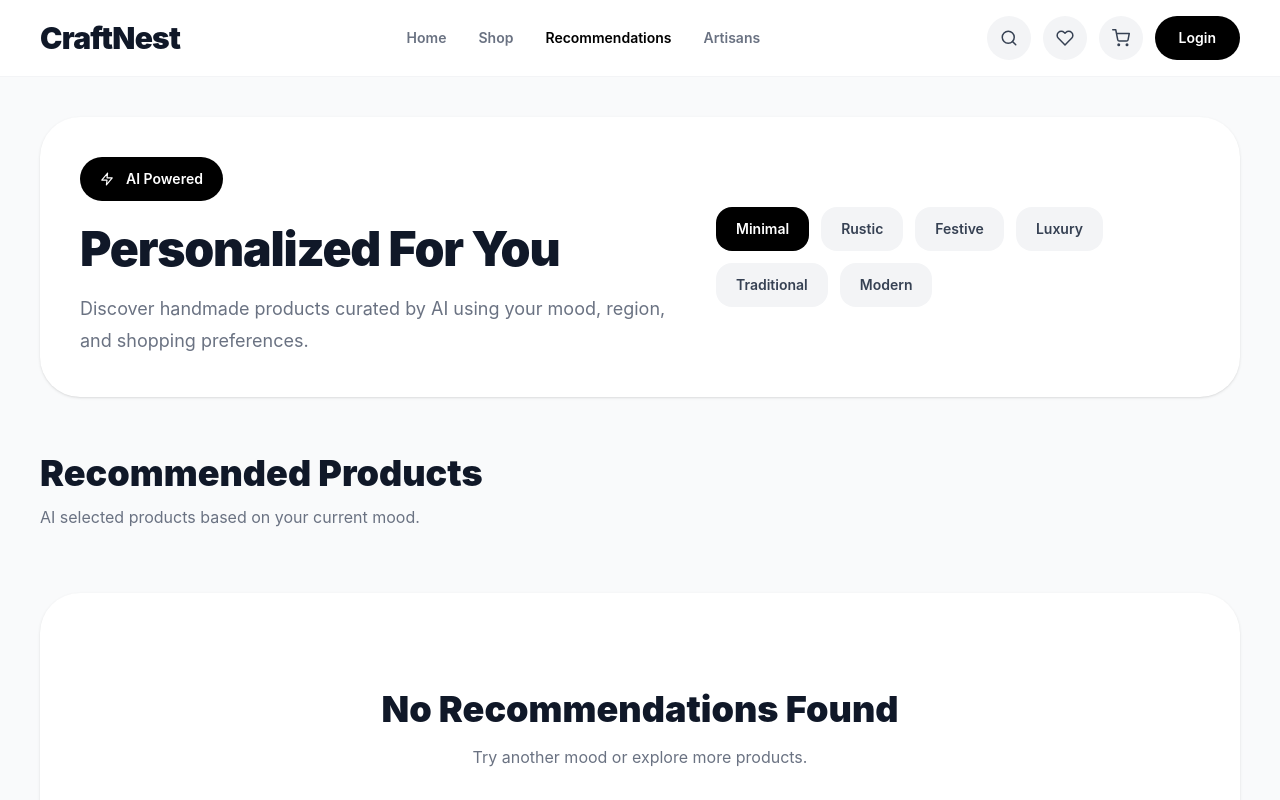
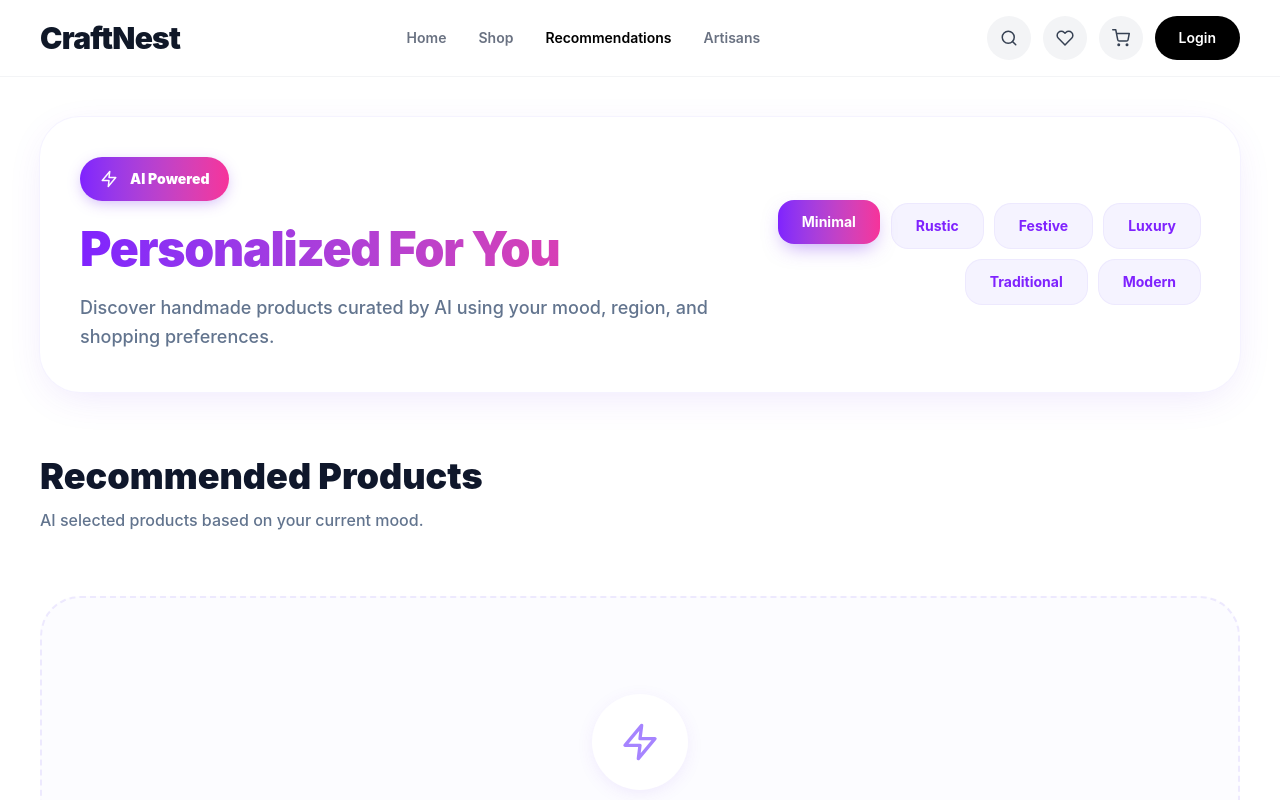
Before and after one commit to Aadarsh-max/CraftNest, a React (Vite) app: page /recommendations in a window 1280 px wide. Shown: the top 800 px of the page. Built offline with nearby package versions, Linux system fonts and the light colour scheme.

Commit message:
enhanced ui of Recommendations & Wishlist

```diff
--- a/src/pages/product/Recommendations.jsx
+++ b/src/pages/product/Recommendations.jsx
@@ -32,35 +32,35 @@ const Recommendations = () => {
   }, [dispatch, user, selectedMood]);
 
   return (
-    <div className="min-h-screen bg-gray-50 px-5 py-10 lg:px-10">
-      <div className="mx-auto max-w-7xl">
-        <div className="rounded-[40px] bg-white p-10 shadow-sm">
+    <div className="min-h-screen bg-white px-5 py-10 lg:px-10">
+      <div className="mx-auto max-w-7xl animate-[fadeIn_0.8s_ease-out]">
+        <div className="group/header rounded-[40px] bg-white p-10 shadow-[0_10px_40px_-10px_rgba(124,58,237,0.15)] ring-1 ring-violet-50 transition-all duration-700 hover:shadow-[0_20px_60px_-15px_rgba(124,58,237,0.3)] hover:ring-violet-100">
           <div className="flex flex-col gap-8 lg:flex-row lg:items-center lg:justify-between">
-            <div>
-              <div className="inline-flex items-center gap-3 rounded-full bg-black px-5 py-3 text-sm font-semibold text-white">
-                <FiZap />
+            <div className="flex-1">
+              <div className="inline-flex cursor-default items-center gap-3 rounded-full bg-linear-to-r from-violet-600 to-pink-500 px-5 py-3 text-sm font-black text-white shadow-[0_4px_15px_-3px_rgba(124,58,237,0.4)] transition-transform duration-300 hover:-translate-y-1">
+                <FiZap className="animate-[pulse_2s_infinite]" size={18} />
                 AI Powered
               </div>
 
-              <h1 className="mt-6 text-5xl font-black tracking-tight text-gray-900">
+              <h1 className="mt-6 bg-linear-to-r from-violet-600 to-pink-500 bg-clip-text text-5xl font-black tracking-tight text-transparent transition-transform duration-500 group-hover/header:scale-[1.01] origin-left">
                 Personalized For You
               </h1>
 
-              <p className="mt-5 max-w-3xl text-lg leading-8 text-gray-500">
+              <p className="mt-5 max-w-3xl text-lg font-medium leading-relaxed text-slate-500 transition-colors duration-300">
                 Discover handmade products curated by AI using your mood,
                 region, and shopping preferences.
               </p>
             </div>
 
-            <div className="flex flex-wrap gap-3">
+            <div className="flex flex-wrap gap-3 lg:max-w-md lg:justify-end">
               {moods.map((mood) => (
                 <button
                   key={mood}
                   onClick={() => setSelectedMood(mood)}
-                  className={`rounded-2xl px-5 py-3 text-sm font-semibold capitalize transition ${
+                  className={`cursor-pointer rounded-2xl px-6 py-3 text-sm font-bold capitalize transition-all duration-300 ease-out active:scale-95 ${
                     selectedMood === mood
-                      ? "bg-black text-white"
-                      : "bg-gray-100 text-gray-700 hover:bg-gray-200"
+                      ? "bg-linear-to-r from-violet-600 to-pink-500 text-white shadow-[0_8px_20px_-6px_rgba(124,58,237,0.5)] -translate-y-1"
+                      : "bg-violet-50 text-violet-600 ring-1 ring-violet-100 hover:-translate-y-1 hover:bg-violet-100 hover:shadow-md"
                   }`}
                 >
                   {mood}
@@ -70,35 +70,50 @@ const Recommendations = () => {
           </div>
         </div>
 
-        <div className="mt-14">
+        <div className="mt-16">
           <div className="flex items-center justify-between">
-            <div>
-              <h2 className="text-4xl font-black text-gray-900">
+            <div className="group/title">
+              <h2 className="text-4xl font-black text-slate-900 transition-colors duration-300 group-hover/title:text-violet-900">
                 Recommended Products
               </h2>
 
-              <p className="mt-3 text-gray-500">
+              <p className="mt-3 font-medium text-slate-500 transition-colors duration-300">
                 AI selected products based on your current mood.
               </p>
             </div>
           </div>
 
           {loading ? (
-            <Loader />
+            <div className="mt-20 flex justify-center">
+              <Loader />
+            </div>
           ) : recommendations?.length === 0 ? (
-            <div className="mt-16 rounded-[40px] bg-white py-24 text-center shadow-sm">
-              <h2 className="text-4xl font-black text-gray-900">
+            <div className="group/empty mt-16 cursor-pointer rounded-[40px] border-2 border-dashed border-violet-100 bg-violet-50/30 py-24 text-center transition-all duration-500 hover:border-violet-300 hover:bg-violet-50/50">
+              <div className="mx-auto flex h-24 w-24 items-center justify-center rounded-full bg-white text-violet-400 shadow-[0_4px_20px_-5px_rgba(124,58,237,0.15)] transition-transform duration-500 group-hover/empty:-translate-y-2 group-hover/empty:scale-110 group-hover/empty:text-violet-600 group-hover/empty:shadow-[0_10px_30px_-10px_rgba(124,58,237,0.3)]">
+                <FiZap
+                  size={40}
+                  className="transition-transform duration-500 group-hover/empty:rotate-12"
+                />
+              </div>
+
+              <h2 className="mt-8 text-4xl font-black text-slate-900 transition-colors duration-300 group-hover/empty:text-violet-900">
                 No Recommendations Found
               </h2>
 
-              <p className="mt-4 text-gray-500">
-                Try another mood or explore more products.
+              <p className="mt-4 font-medium text-slate-500 transition-colors duration-300">
+                Try selecting another mood or explore the main collection.
               </p>
             </div>
           ) : (
             <div className="mt-12 grid gap-8 sm:grid-cols-2 xl:grid-cols-3">
-              {recommendations.map((product) => (
-                <ProductCard key={product._id} product={product} />
+              {recommendations.map((product, index) => (
+                <div
+                  key={product._id}
+                  className="animate-[fadeInUp_0.6s_ease-out_forwards]"
+                  style={{ animationDelay: `${index * 100}ms`, opacity: 0 }}
+                >
+                  <ProductCard product={product} />
+                </div>
               ))}
             </div>
           )}
```
Also changed, not shown: src/pages/product/Wishlist.jsx (+38 -25 lines).
